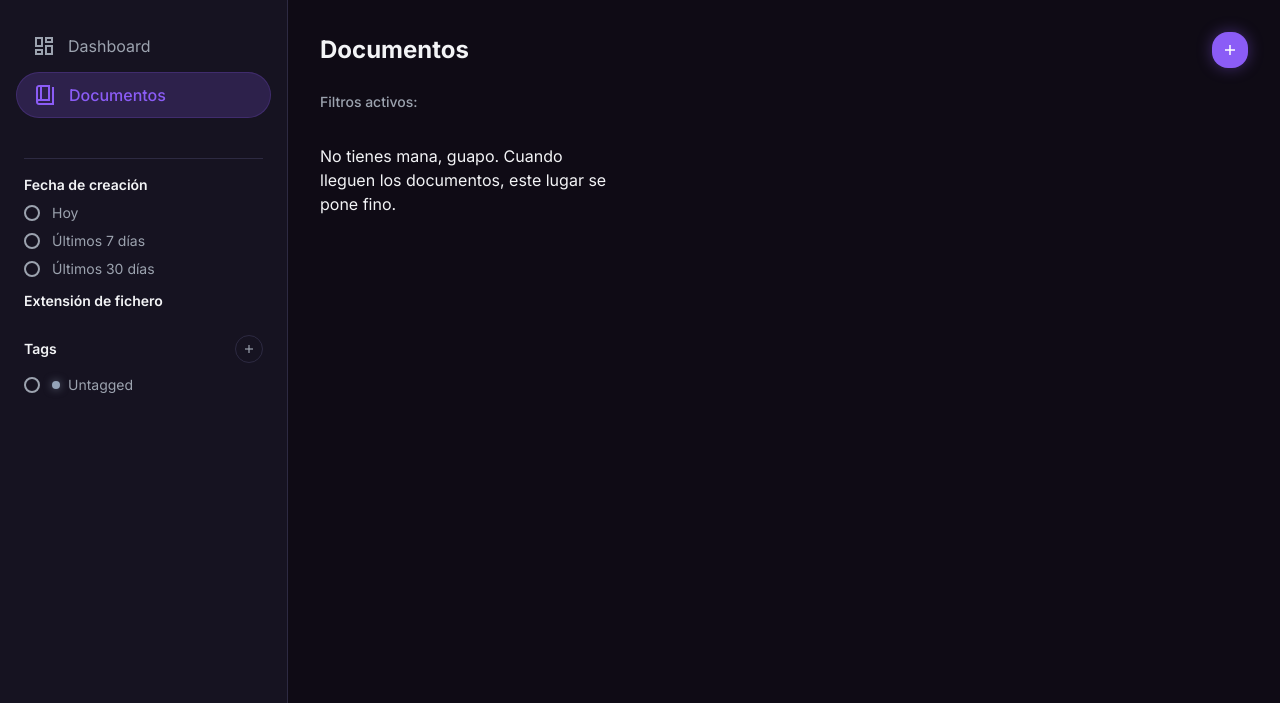
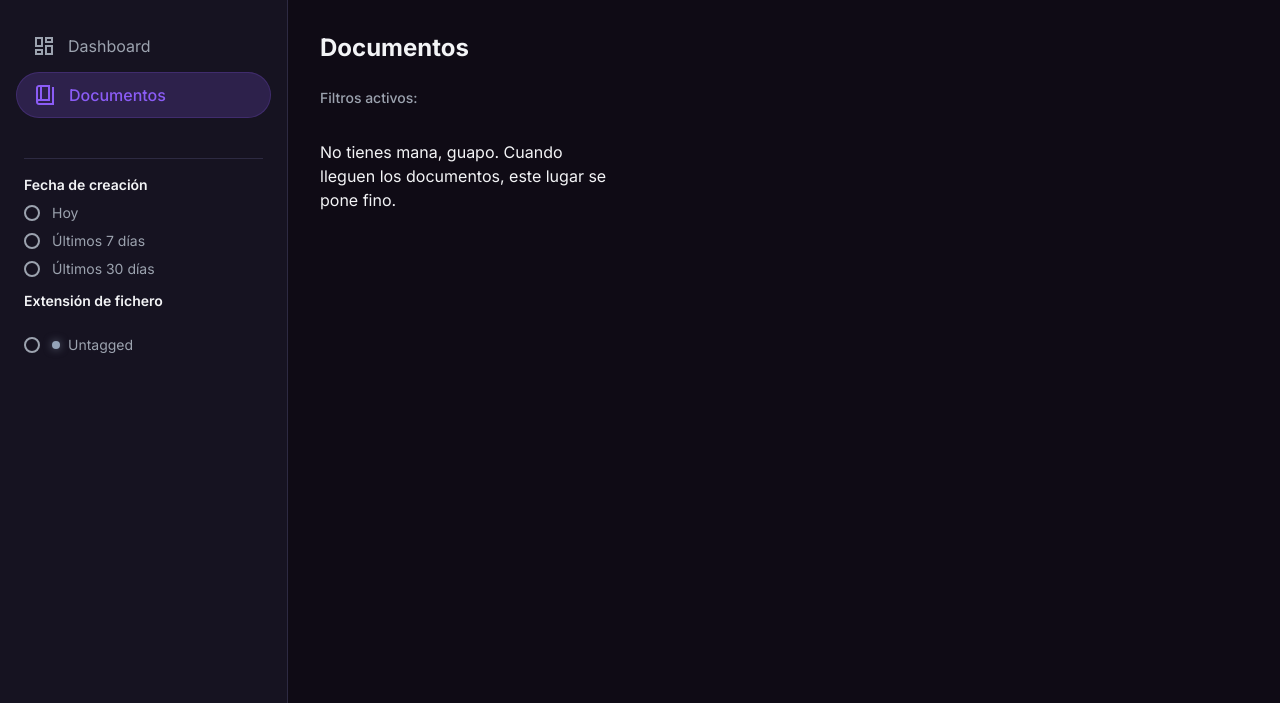
Before and after one commit to Sprinter05/magicdocu, a Django app: page /documents/ in a window 1280 px wide. Shown: the part 97-800 px from the top of the page. Run offline with Django 5.2, Linux system fonts and the light colour scheme; the visitor is signed in with stand-in values (Sample User, id 1); data that the repository does not hold is empty; parts of the project's set-up code (start-up, migrations or seed data) failed here and were passed over; some libraries are stand-ins or nearby versions.

Commit message:
Remove obsolete button

```diff
--- a/backend/core/templates/documents.html
+++ b/backend/core/templates/documents.html
@@ -76,14 +76,6 @@
                     </div>
                 </div>
                 <div class="flex flex-col gap-3">
-                    <div class="flex items-center justify-between">
-                        <span class="text-sm font-semibold text-text-primary">Tags</span>
-                        <button type="button" id="open-tag-modal"
-                            class="flex items-center justify-center size-7 rounded-lg border border-border-dark text-text-secondary hover:text-primary hover:border-primary/60 transition-colors"
-                            title="Add tag">
-                            <span class="material-symbols-outlined text-[16px]">add</span>
-                        </button>
-                    </div>
                     <div class="flex flex-col gap-2">
                         <label class="flex items-center gap-3 cursor-pointer group">
                             <div class="relative flex items-center">
@@ -177,12 +169,6 @@
             <div class="flex flex-col gap-6 mb-8">
                 <div class="flex items-center justify-between">
                     <h1 class="text-2xl font-bold text-text-primary">Documentos</h1>
-                    <div class="flex items-center gap-3">
-                        <button
-                            class="flex items-center justify-center size-9 rounded-lg bg-primary text-white shadow-[0_0_15px_rgba(139,92,246,0.4)] hover:bg-primary/90 transition-colors">
-                            <span class="material-symbols-outlined text-[20px]">add</span>
-                        </button>
-                    </div>
                 </div>
                 <div class="flex flex-wrap gap-2 items-center">
                     <span class="text-sm text-text-secondary font-medium mr-2">Filtros activos:</span>
```
